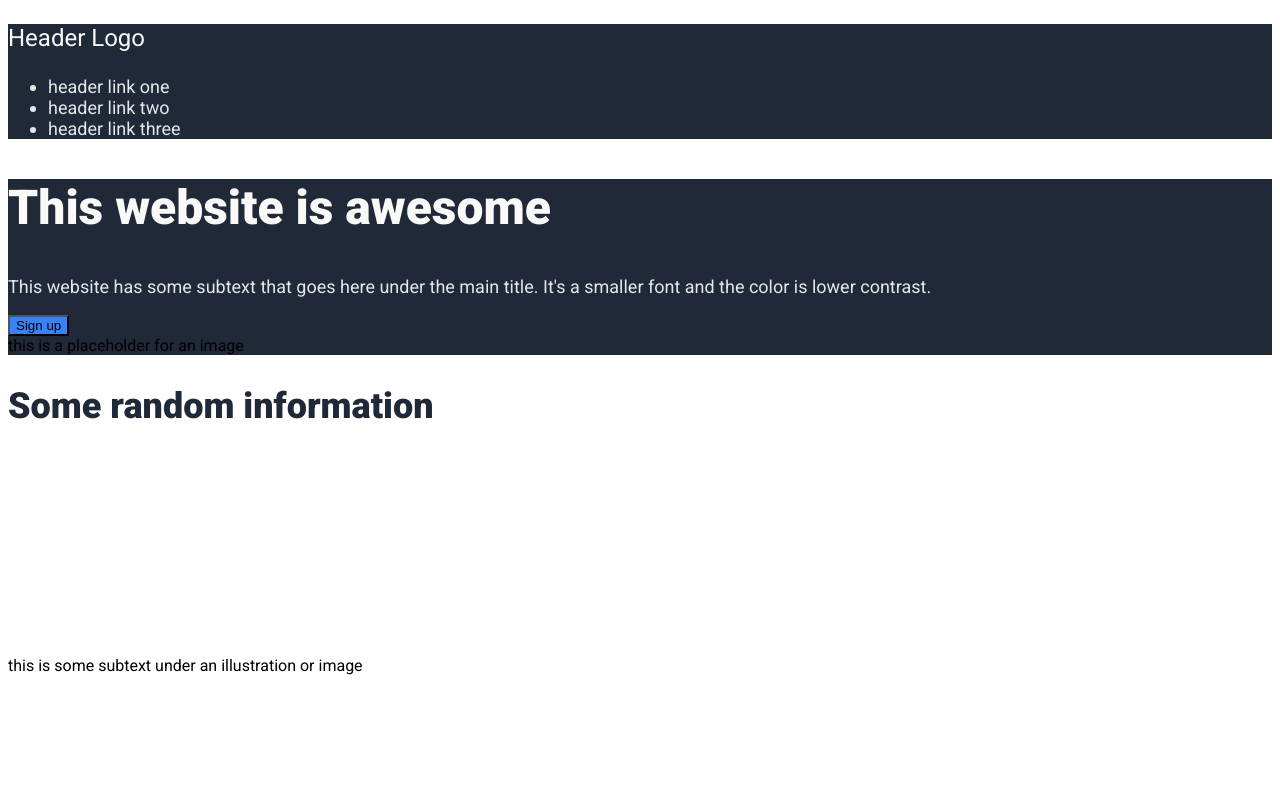
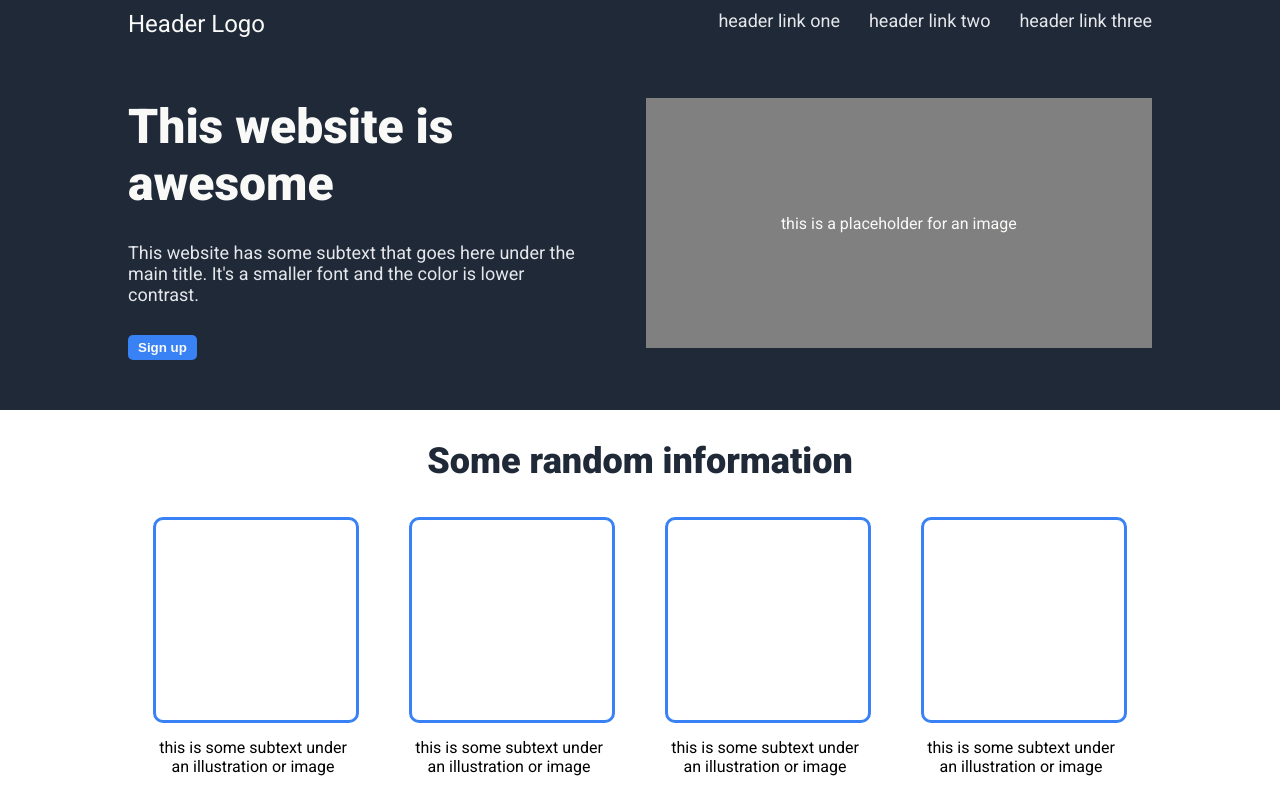
Before and after one commit to San-1985/top-foundations-landingpage, a plain HTML site: page index.html in a window 1280 px wide. Shown: the top 800 px of the page. Drawn offline with Linux system fonts and the light colour scheme.

Commit message:
finalized layout with flexbox

```diff
--- a/index.html
+++ b/index.html
@@ -28,7 +28,7 @@
                     Sign up
                 </button>
             </div>
-            <div>
+            <div class="placeholder">
                 this is a placeholder for an image
             </div>
         </section>
@@ -36,25 +36,36 @@
         <section class="cards">
             <h2>Some random information</h2>
             <div class="container">
+                <div class="card">
                     <div class="pic"></div>
-                <div>
+                    <div class="card-text">
                         this is some subtext under an illustration or image
                     </div>
+                </div>
 
+                <div class="card">
                     <div class="pic"></div>
-                <div>
+                    <div class="card-text">
                         this is some subtext under an illustration or image
                     </div>
+                </div>
 
+
+                <div class="card">
                     <div class="pic"></div>
-                <div>
+                    <div class="card-text">
                         this is some subtext under an illustration or image
                     </div>
+                </div>
 
+
+                <div class="card">
                     <div class="pic"></div>
-                <div>
+                    <div class="card-text">
                         this is some subtext under an illustration or image
                     </div>
+                </div>
+
 
             </div>
 
--- a/style.css
+++ b/style.css
@@ -1,5 +1,14 @@
+* {
+    margin: 0;
+}
+
 body {
     font-family: Roboto, sans-serif;
+}
+
+li {
+    display: inline;
+    padding-left: 25px;
 }
 
 h1 {
@@ -10,6 +19,8 @@ h1 {
 h2 {
     font-size: 36px;
     font-weight: 900;
+    text-align: center;
+    margin-bottom: 20px;
 }
 
 header, footer, .hero {
@@ -20,6 +31,11 @@ blockquote, h2 {
     color: #1F2937;
 }
 
+figcaption {
+    font-weight: bold;
+    text-align: right;
+}
+
 header p, footer, h1 {
     color: #F9FAF8;
 }
@@ -27,6 +43,11 @@ header p, footer, h1 {
 header li, .hero p {
     color: #E5E7EB;
     font-size: 18px;
+    list-style-type: none;
+}
+
+.hero p {
+    margin: 30px 0px;
 }
 
 header p {
@@ -37,10 +58,19 @@ header p {
 figure {
     background-color: #E5E7EB;
     margin: 0;
+    padding: 50px 25%;
 }
 
-header li {
-    font-size: 18px;
+header {
+    display: flex;
+    justify-content: space-between;
+    padding: 10px 10%;
+}
+
+.hero {
+    padding: 50px 10%;
+    display: flex;
+    gap: 50px;
 }
 
 blockquote {
@@ -52,11 +82,65 @@ blockquote {
 
 button, .call {
     background-color: #3882F6;
+    border: none;
+    border-radius: 5px;
+    color: #F9FAF8;
+    font-weight: bold;
+    padding: 5px 10px;
+}
+
+.call {
+    margin: 50px 10%;
+    height: 150px;
+    display: flex;
+    align-items: center;
+    justify-content: space-around;
+    border-radius: 10px;
+    font-weight: normal;
+}
+
+.call button {
+    border: 2px solid #F9FAF8;
 }
 
 .pic {
     width: 200px;
     height: 200px;
-    border-color: #3882F6;
-    border: 1px;
+    border: 3px solid #3882F6;
+    border-radius: 10px;
+    margin: 15px 0px;
 }
+
+.container {
+    display: flex;
+    justify-content: center;
+    align-items: center;
+    gap: 50px;
+    flex-wrap: wrap;
+}
+
+.card-text {
+    max-width: 200px;
+    text-align: center;
+}
+
+.cards {
+    padding: 30px 0 70px 0;
+}
+
+.placeholder {
+    background-color: grey;
+    height: 250px;
+    width: 1000px;
+    color:#F9FAF8;
+    display: flex;
+    justify-content: center;
+    align-items: center;
+}
+
+footer {
+    height: 50px;
+    display: flex;
+    justify-content: center;
+    align-items: center;
+}
```
Lines whose indentation alone changed are shown as unchanged.
